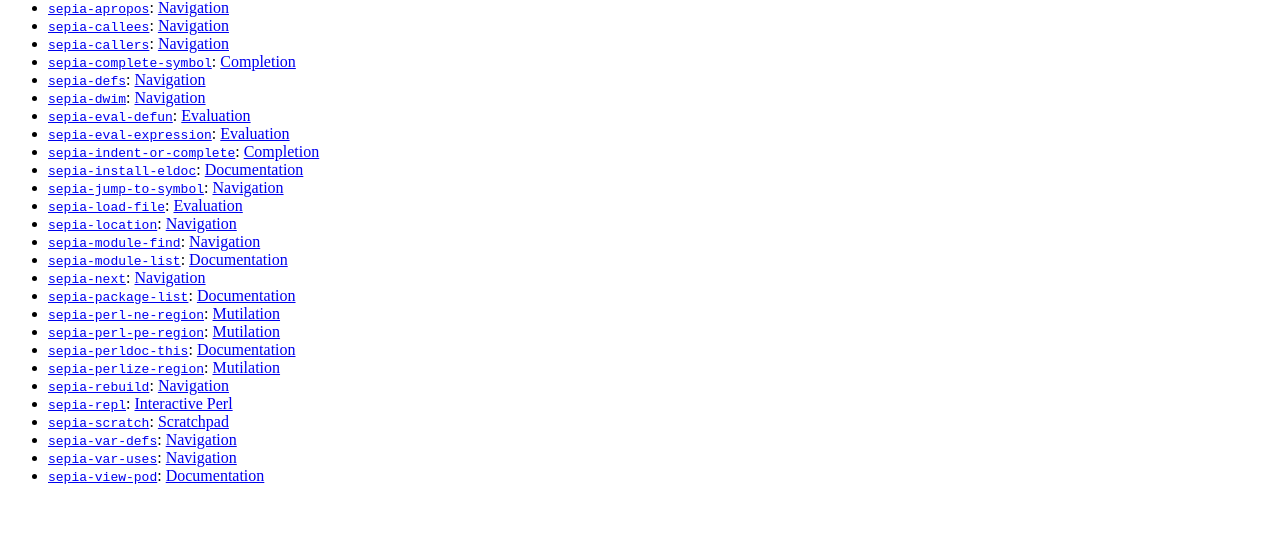
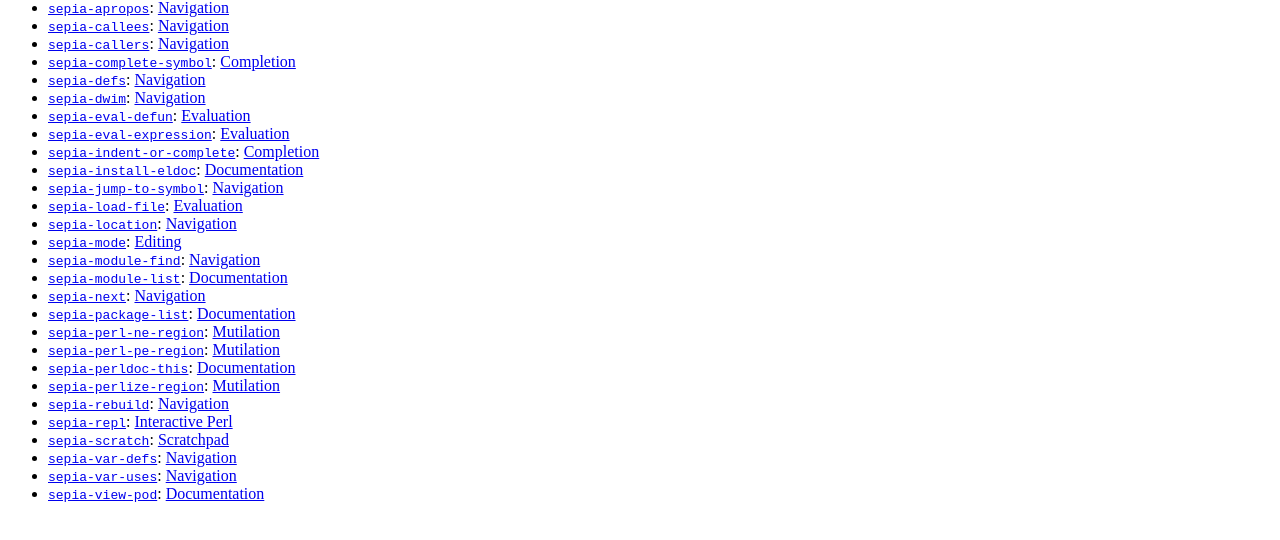
Before and after one commit to gitpan/Sepia, a plain HTML site: page sepia/Function-Index.html in a window 1280 px wide. Shown: the part 112-652 px from the top of the page. Drawn offline with Linux system fonts and the light colour scheme.

Commit message:
Import of SEANO/Sepia-0.76_02 from CPAN.
gitpan-cpan-distribution: Sepia
gitpan-cpan-version:      0.76_02
gitpan-cpan-path:         SEANO/Sepia-0.76_02.tar.gz
gitpan-cpan-author:       SEANO
gitpan-cpan-maturity:     developer

```diff
--- a/sepia/Function-Index.html
+++ b/sepia/Function-Index.html
@@ -32,31 +32,32 @@ Up:&nbsp;<a rel="up" accesskey="u" href="index.html#Top">Top</a>
 <h2 class="unnumbered">Function Index</h2>
 
 <ul class="index-fn" compact>
-<li><a href="Navigation.html#index-sepia_002dapropos-8"><code>sepia-apropos</code></a>: <a href="Navigation.html#Navigation">Navigation</a></li>
-<li><a href="Navigation.html#index-sepia_002dcallees-10"><code>sepia-callees</code></a>: <a href="Navigation.html#Navigation">Navigation</a></li>
-<li><a href="Navigation.html#index-sepia_002dcallers-9"><code>sepia-callers</code></a>: <a href="Navigation.html#Navigation">Navigation</a></li>
-<li><a href="Completion.html#index-sepia_002dcomplete_002dsymbol-1"><code>sepia-complete-symbol</code></a>: <a href="Completion.html#Completion">Completion</a></li>
-<li><a href="Navigation.html#index-sepia_002ddefs-6"><code>sepia-defs</code></a>: <a href="Navigation.html#Navigation">Navigation</a></li>
-<li><a href="Navigation.html#index-sepia_002ddwim-3"><code>sepia-dwim</code></a>: <a href="Navigation.html#Navigation">Navigation</a></li>
-<li><a href="Evaluation.html#index-sepia_002deval_002ddefun-21"><code>sepia-eval-defun</code></a>: <a href="Evaluation.html#Evaluation">Evaluation</a></li>
-<li><a href="Evaluation.html#index-sepia_002deval_002dexpression-23"><code>sepia-eval-expression</code></a>: <a href="Evaluation.html#Evaluation">Evaluation</a></li>
-<li><a href="Completion.html#index-sepia_002dindent_002dor_002dcomplete-2"><code>sepia-indent-or-complete</code></a>: <a href="Completion.html#Completion">Completion</a></li>
-<li><a href="Documentation.html#index-sepia_002dinstall_002deldoc-19"><code>sepia-install-eldoc</code></a>: <a href="Documentation.html#Documentation">Documentation</a></li>
-<li><a href="Navigation.html#index-sepia_002djump_002dto_002dsymbol-5"><code>sepia-jump-to-symbol</code></a>: <a href="Navigation.html#Navigation">Navigation</a></li>
-<li><a href="Evaluation.html#index-sepia_002dload_002dfile-22"><code>sepia-load-file</code></a>: <a href="Evaluation.html#Evaluation">Evaluation</a></li>
-<li><a href="Navigation.html#index-sepia_002dlocation-4"><code>sepia-location</code></a>: <a href="Navigation.html#Navigation">Navigation</a></li>
-<li><a href="Navigation.html#index-sepia_002dmodule_002dfind-7"><code>sepia-module-find</code></a>: <a href="Navigation.html#Navigation">Navigation</a></li>
-<li><a href="Documentation.html#index-sepia_002dmodule_002dlist-18"><code>sepia-module-list</code></a>: <a href="Documentation.html#Documentation">Documentation</a></li>
-<li><a href="Navigation.html#index-sepia_002dnext-13"><code>sepia-next</code></a>: <a href="Navigation.html#Navigation">Navigation</a></li>
-<li><a href="Documentation.html#index-sepia_002dpackage_002dlist-17"><code>sepia-package-list</code></a>: <a href="Documentation.html#Documentation">Documentation</a></li>
-<li><a href="Mutilation.html#index-sepia_002dperl_002dne_002dregion-25"><code>sepia-perl-ne-region</code></a>: <a href="Mutilation.html#Mutilation">Mutilation</a></li>
-<li><a href="Mutilation.html#index-sepia_002dperl_002dpe_002dregion-24"><code>sepia-perl-pe-region</code></a>: <a href="Mutilation.html#Mutilation">Mutilation</a></li>
-<li><a href="Documentation.html#index-sepia_002dperldoc_002dthis-15"><code>sepia-perldoc-this</code></a>: <a href="Documentation.html#Documentation">Documentation</a></li>
-<li><a href="Mutilation.html#index-sepia_002dperlize_002dregion-26"><code>sepia-perlize-region</code></a>: <a href="Mutilation.html#Mutilation">Mutilation</a></li>
-<li><a href="Navigation.html#index-sepia_002drebuild-14"><code>sepia-rebuild</code></a>: <a href="Navigation.html#Navigation">Navigation</a></li>
-<li><a href="Interactive-Perl.html#index-sepia_002drepl-20"><code>sepia-repl</code></a>: <a href="Interactive-Perl.html#Interactive-Perl">Interactive Perl</a></li>
-<li><a href="Scratchpad.html#index-sepia_002dscratch-27"><code>sepia-scratch</code></a>: <a href="Scratchpad.html#Scratchpad">Scratchpad</a></li>
-<li><a href="Navigation.html#index-sepia_002dvar_002ddefs-12"><code>sepia-var-defs</code></a>: <a href="Navigation.html#Navigation">Navigation</a></li>
-<li><a href="Navigation.html#index-sepia_002dvar_002duses-11"><code>sepia-var-uses</code></a>: <a href="Navigation.html#Navigation">Navigation</a></li>
-<li><a href="Documentation.html#index-sepia_002dview_002dpod-16"><code>sepia-view-pod</code></a>: <a href="Documentation.html#Documentation">Documentation</a></li>
+<li><a href="Navigation.html#index-sepia_002dapropos-9"><code>sepia-apropos</code></a>: <a href="Navigation.html#Navigation">Navigation</a></li>
+<li><a href="Navigation.html#index-sepia_002dcallees-11"><code>sepia-callees</code></a>: <a href="Navigation.html#Navigation">Navigation</a></li>
+<li><a href="Navigation.html#index-sepia_002dcallers-10"><code>sepia-callers</code></a>: <a href="Navigation.html#Navigation">Navigation</a></li>
+<li><a href="Completion.html#index-sepia_002dcomplete_002dsymbol-2"><code>sepia-complete-symbol</code></a>: <a href="Completion.html#Completion">Completion</a></li>
+<li><a href="Navigation.html#index-sepia_002ddefs-7"><code>sepia-defs</code></a>: <a href="Navigation.html#Navigation">Navigation</a></li>
+<li><a href="Navigation.html#index-sepia_002ddwim-4"><code>sepia-dwim</code></a>: <a href="Navigation.html#Navigation">Navigation</a></li>
+<li><a href="Evaluation.html#index-sepia_002deval_002ddefun-22"><code>sepia-eval-defun</code></a>: <a href="Evaluation.html#Evaluation">Evaluation</a></li>
+<li><a href="Evaluation.html#index-sepia_002deval_002dexpression-24"><code>sepia-eval-expression</code></a>: <a href="Evaluation.html#Evaluation">Evaluation</a></li>
+<li><a href="Completion.html#index-sepia_002dindent_002dor_002dcomplete-3"><code>sepia-indent-or-complete</code></a>: <a href="Completion.html#Completion">Completion</a></li>
+<li><a href="Documentation.html#index-sepia_002dinstall_002deldoc-20"><code>sepia-install-eldoc</code></a>: <a href="Documentation.html#Documentation">Documentation</a></li>
+<li><a href="Navigation.html#index-sepia_002djump_002dto_002dsymbol-6"><code>sepia-jump-to-symbol</code></a>: <a href="Navigation.html#Navigation">Navigation</a></li>
+<li><a href="Evaluation.html#index-sepia_002dload_002dfile-23"><code>sepia-load-file</code></a>: <a href="Evaluation.html#Evaluation">Evaluation</a></li>
+<li><a href="Navigation.html#index-sepia_002dlocation-5"><code>sepia-location</code></a>: <a href="Navigation.html#Navigation">Navigation</a></li>
+<li><a href="Editing.html#index-sepia_002dmode-1"><code>sepia-mode</code></a>: <a href="Editing.html#Editing">Editing</a></li>
+<li><a href="Navigation.html#index-sepia_002dmodule_002dfind-8"><code>sepia-module-find</code></a>: <a href="Navigation.html#Navigation">Navigation</a></li>
+<li><a href="Documentation.html#index-sepia_002dmodule_002dlist-19"><code>sepia-module-list</code></a>: <a href="Documentation.html#Documentation">Documentation</a></li>
+<li><a href="Navigation.html#index-sepia_002dnext-14"><code>sepia-next</code></a>: <a href="Navigation.html#Navigation">Navigation</a></li>
+<li><a href="Documentation.html#index-sepia_002dpackage_002dlist-18"><code>sepia-package-list</code></a>: <a href="Documentation.html#Documentation">Documentation</a></li>
+<li><a href="Mutilation.html#index-sepia_002dperl_002dne_002dregion-26"><code>sepia-perl-ne-region</code></a>: <a href="Mutilation.html#Mutilation">Mutilation</a></li>
+<li><a href="Mutilation.html#index-sepia_002dperl_002dpe_002dregion-25"><code>sepia-perl-pe-region</code></a>: <a href="Mutilation.html#Mutilation">Mutilation</a></li>
+<li><a href="Documentation.html#index-sepia_002dperldoc_002dthis-16"><code>sepia-perldoc-this</code></a>: <a href="Documentation.html#Documentation">Documentation</a></li>
+<li><a href="Mutilation.html#index-sepia_002dperlize_002dregion-27"><code>sepia-perlize-region</code></a>: <a href="Mutilation.html#Mutilation">Mutilation</a></li>
+<li><a href="Navigation.html#index-sepia_002drebuild-15"><code>sepia-rebuild</code></a>: <a href="Navigation.html#Navigation">Navigation</a></li>
+<li><a href="Interactive-Perl.html#index-sepia_002drepl-21"><code>sepia-repl</code></a>: <a href="Interactive-Perl.html#Interactive-Perl">Interactive Perl</a></li>
+<li><a href="Scratchpad.html#index-sepia_002dscratch-28"><code>sepia-scratch</code></a>: <a href="Scratchpad.html#Scratchpad">Scratchpad</a></li>
+<li><a href="Navigation.html#index-sepia_002dvar_002ddefs-13"><code>sepia-var-defs</code></a>: <a href="Navigation.html#Navigation">Navigation</a></li>
+<li><a href="Navigation.html#index-sepia_002dvar_002duses-12"><code>sepia-var-uses</code></a>: <a href="Navigation.html#Navigation">Navigation</a></li>
+<li><a href="Documentation.html#index-sepia_002dview_002dpod-17"><code>sepia-view-pod</code></a>: <a href="Documentation.html#Documentation">Documentation</a></li>
 </ul></body></html>
```
Also changed, not shown: sepia/Completion.html (+2 -2 lines), sepia/Documentation.html (+5 -5 lines), sepia/Editing.html (+2 -1 lines), sepia/Evaluation.html (+4 -3 lines), sepia/Interactive-Perl.html (+2 -2 lines), sepia/Mutilation.html (+3 -3 lines), sepia/Navigation.html (+12 -12 lines), sepia/Scratchpad.html (+1 -1 lines), 7 other files.
